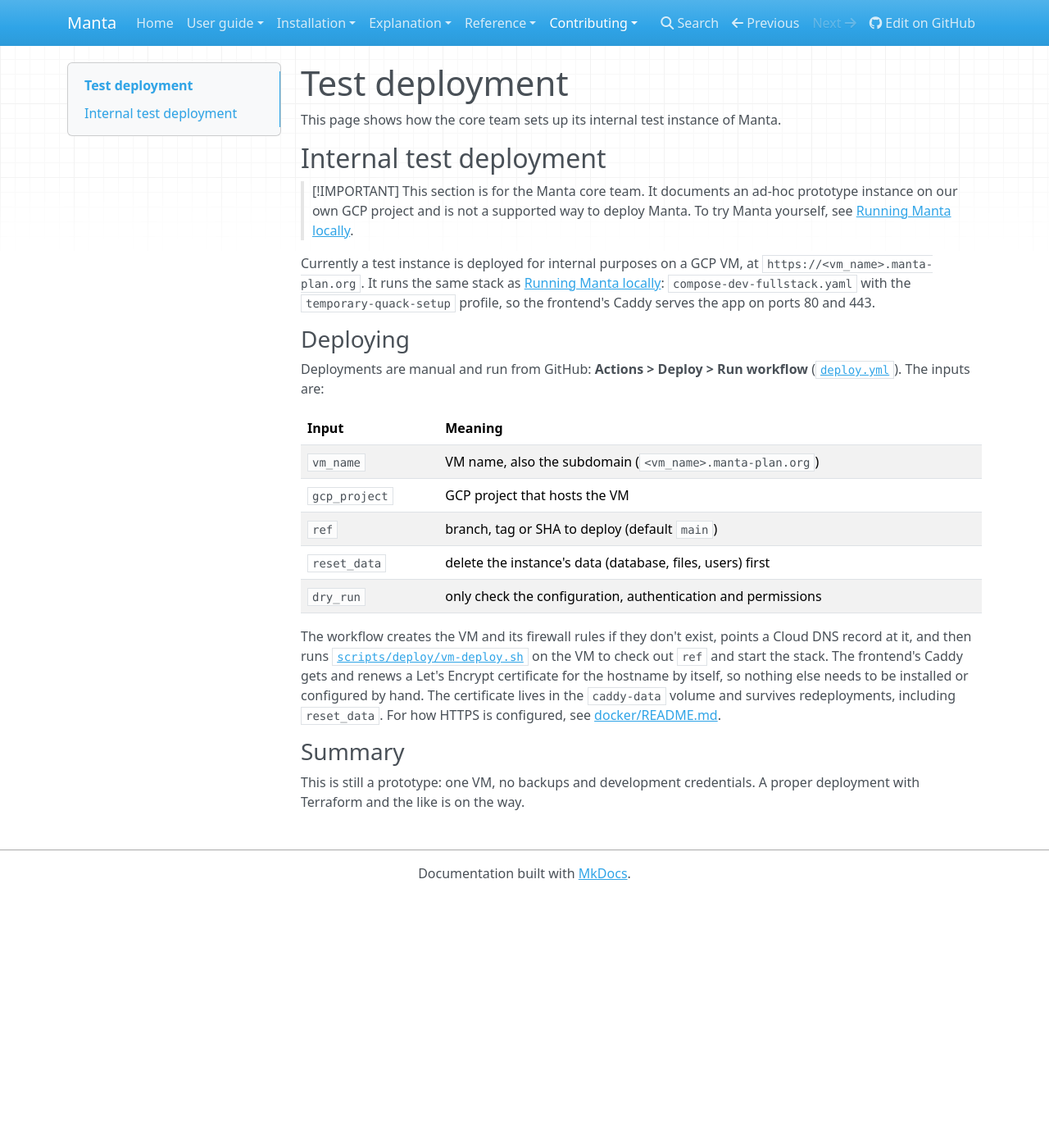
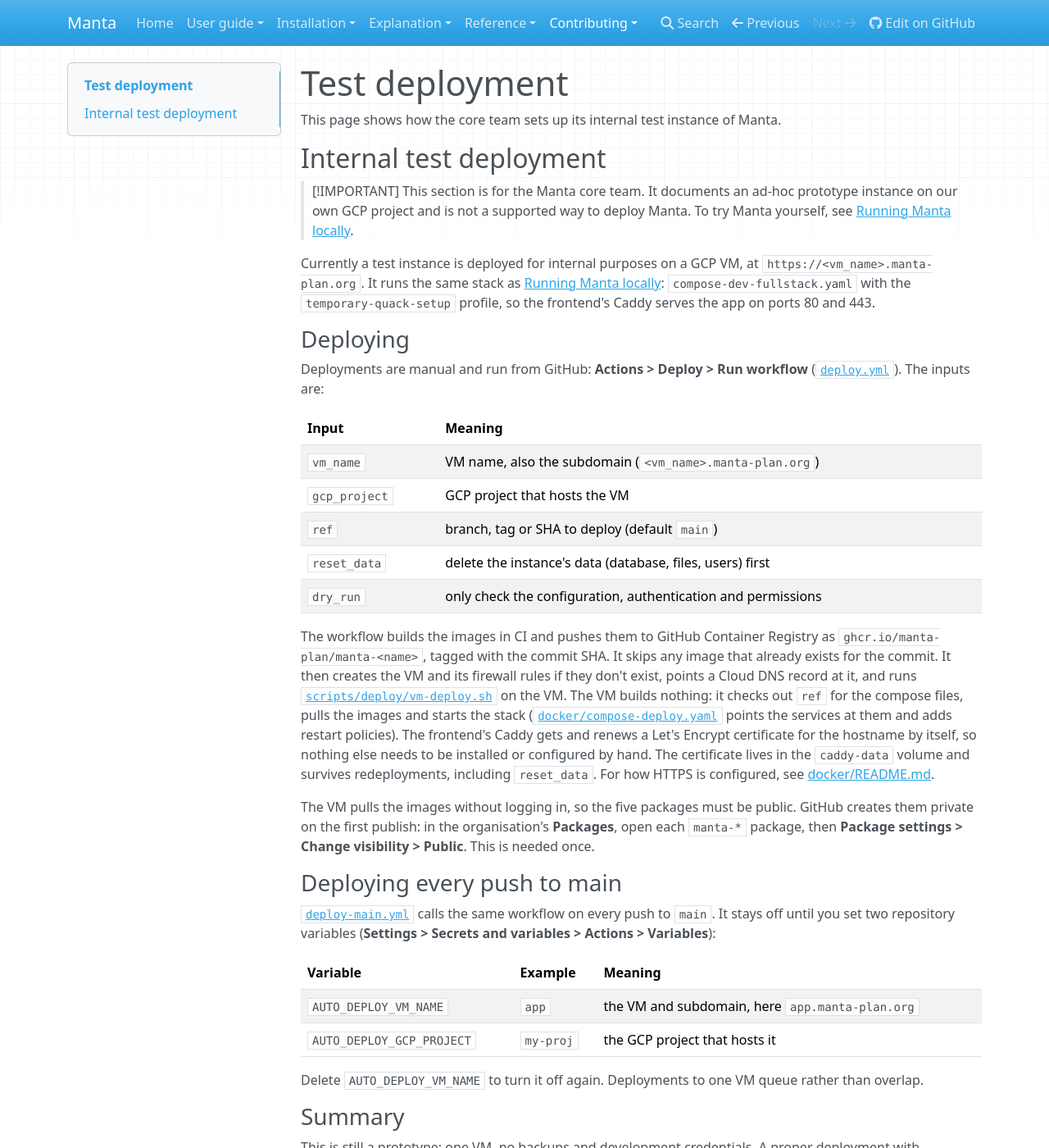
Before and after one commit to manta-plan/manta, an MkDocs documentation site: the page built from docs/contributing/test-deployment.md, in a window 1280 px wide and 1400 px high. Shown: the whole window at 82% size. Built offline with MkDocs 1.6.1, drawn with Linux system fonts in a browser that asks for light colours; nearby versions of some CDN libraries.

Commit message:
ci: build images in CI and deploy by pulling them
Signed-off-by: mikoding <mikoding9@gmail.com>

```diff
--- a/README.md
+++ b/README.md
@@ -231,14 +231,38 @@ Deployments are manual and run from GitHub: **Actions > Deploy > Run workflow**
 | `reset_data`  | delete the instance's data (database, files, users) first     |
 | `dry_run`     | only check the configuration, authentication and permissions  |
 
-The workflow creates the VM and its firewall rules if they don't exist, points
-a Cloud DNS record at it, and then runs
-[`scripts/deploy/vm-deploy.sh`](scripts/deploy/vm-deploy.sh) on the VM to check
-out `ref` and start the stack. The frontend's Caddy gets and renews a Let's
-Encrypt certificate for the hostname by itself, so nothing else needs to be
-installed or configured by hand. The certificate lives in the `caddy-data`
+The workflow builds the images in CI and pushes them to GitHub Container
+Registry as `ghcr.io/manta-plan/manta-<name>`, tagged with the commit SHA. It
+skips any image that already exists for the commit. It then creates the VM and
+its firewall rules if they don't exist, points a Cloud DNS record at it, and
+runs [`scripts/deploy/vm-deploy.sh`](scripts/deploy/vm-deploy.sh) on the VM.
+The VM builds nothing: it checks out `ref` for the compose files, pulls the
+images and starts the stack
+([`docker/compose-deploy.yaml`](docker/compose-deploy.yaml) points the services
+at them and adds restart policies). The frontend's Caddy gets and renews a
+Let's Encrypt certificate for the hostname by itself, so nothing else needs to
+be installed or configured by hand. The certificate lives in the `caddy-data`
 volume and survives redeployments, including `reset_data`. For how HTTPS is
 configured, see [docker/README.md](docker/README.md#https-on-a-domain).
+
+The VM pulls the images without logging in, so the five packages must be public.
+GitHub creates them private on the first publish: in the organisation's
+**Packages**, open each `manta-*` package, then **Package settings > Change
+visibility > Public**. This is needed once.
+
+### Deploying every push to main
+
+[`deploy-main.yml`](.github/workflows/deploy-main.yml) calls the same workflow
+on every push to `main`. It stays off until you set two repository variables
+(**Settings > Secrets and variables > Actions > Variables**):
+
+| Variable                  | Example   | Meaning                                  |
+| ------------------------- | --------- | ---------------------------------------- |
+| `AUTO_DEPLOY_VM_NAME`     | `app`     | the VM and subdomain, here `app.manta-plan.org` |
+| `AUTO_DEPLOY_GCP_PROJECT` | `my-proj` | the GCP project that hosts it            |
+
+Delete `AUTO_DEPLOY_VM_NAME` to turn it off again. Deployments to one VM queue
+rather than overlap.
 
 ### Summary
 
--- a/docker/README.md
+++ b/docker/README.md
@@ -55,6 +55,13 @@ The token is also built into the public frontend bundle, so only a dev value
 belongs there. The app calls the server on its own origin, over the page's own
 protocol, so a plain-HTTP deploy (a VM by IP) works as is, and a domain gets
 HTTPS from Caddy. No CORS settings are needed.
+
+### Deployed instances
+
+A deployed instance doesn't build anything. `compose-deploy.yaml` is layered on
+`compose-dev-fullstack.yaml` by `scripts/deploy/vm-deploy.sh`: it runs the images
+that CI pushed to GHCR (`MANTA_IMAGE_PREFIX` and `IMAGE_TAG` pick which) and adds
+restart policies. See the root README's "Internal test deployment".
 
 ### HTTPS on a domain
 
```
Also changed, not shown: 6 other files.
